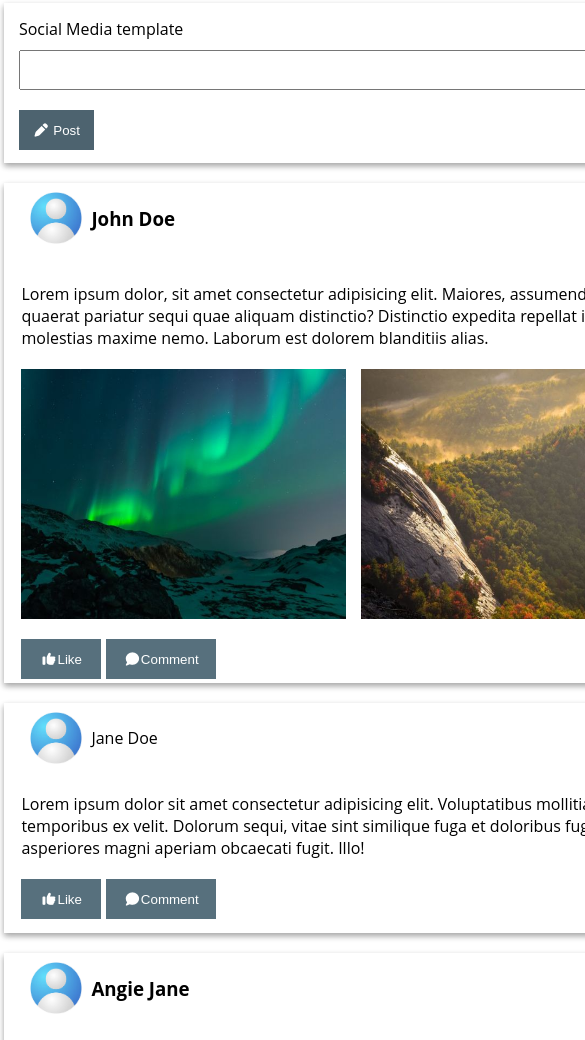
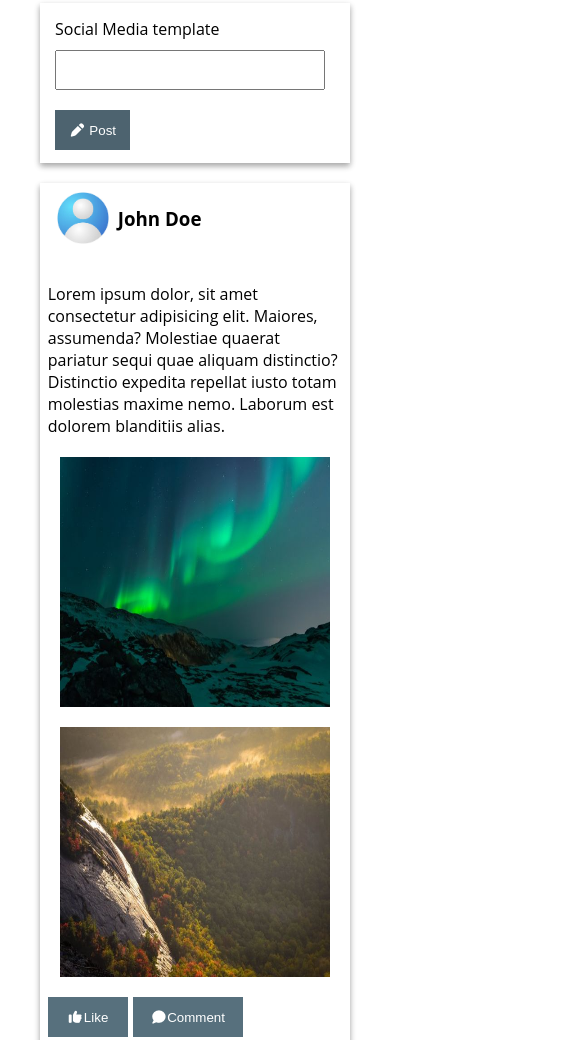
Before and after one commit to kirthick2004/New-pro-2, a plain HTML site: page index.html in a window 390 px wide. Shown: the part 916-1956 px from the top of the page, 585 px wide, since content can reach past the window. Drawn offline with Linux system fonts and the light colour scheme.

Commit message:
finish responsive

```diff
--- a/index.html
+++ b/index.html
@@ -11,7 +11,7 @@
         crossorigin="anonymous" referrerpolicy="no-referrer" />
 </head>
 
-<body class="html-body">
+<body>
 
 
 
@@ -272,7 +272,9 @@
                                 <p class="qus">
                                     Have you seen this?
                                 </p>
-                                <img src="nature (1).jpg" alt="" class="nature1">
+                              <div class="img-nature">
+                                  <img src="nature (1).jpg" alt="" class="nature1">
+                              </div>
 
 
                                 <p class="para-three">
--- a/style.css
+++ b/style.css
@@ -2,13 +2,6 @@
     margin: 0;
     padding: 0;
     box-sizing: border-box;
-}
-.html-body{
-    width: 100%;
-    margin: auto;
-    display: flex;
-    flex-direction: column;
-    align-items: center;
 }
 
 .navbar {
@@ -16,9 +9,9 @@
 }
 
 .logo {
-    width: auto;
+    width: 100%;
     height: 50px;
-    border: 0px solid;
+
     display: flex;
     justify-content: space-between;
     background-color: #4d636f;
@@ -254,6 +247,13 @@
 
 /* left over */
 
+.center{
+    display: flex;
+    flex-direction: column;
+    flex-wrap: wrap;
+
+}
+
 .all-social{
     width: 700px;
     height: 160px;
@@ -291,18 +291,24 @@
 
 
 .john{
+    display: flex;
+    flex-direction: column;
+    flex-wrap: wrap;
     width: 700px;
-    height: 500px;
+    height: auto;
        box-shadow: rgba(0, 0, 0, 0.16) 0px 3px 6px, rgba(0, 0, 0, 0.23) 0px 3px 6px;
     margin-top: 20px;
+
 }
 .all-side{
     width: 100%;
+
 }
 
 .all1{
     width: 95%;
     margin: auto;
+
 }
 .john-doe{
     display: flex;
@@ -320,20 +326,23 @@
 
 .nature{
     display: flex;
-    justify-content: space-between;
+    flex-wrap: wrap;
+    justify-content: center;
+    gap: 20px;
     margin-top: 20px;
-        flex-wrap: wrap;
+
 
 
 }
 .card{
-    width: 325px;
+    width: 300px;
     height: 250px;
 }
 
 .buttons{
     display: flex;
     margin-top: 20px;
+    margin-bottom: 20px;
     flex-wrap: wrap;
     gap: 5px;
 }
@@ -366,9 +375,10 @@
 
 .jane{
     width: 700px;
-    height: 230px;
+    height: auto;
        box-shadow: rgba(0, 0, 0, 0.16) 0px 3px 6px, rgba(0, 0, 0, 0.23) 0px 3px 6px;
     margin-top: 20px;
+
 }
 .jane-doe1{
     width: 100%;
@@ -377,6 +387,9 @@
 .jane-data{
     width: 95%;
     margin: auto;
+    display: flex;
+    flex-wrap: wrap;
+    flex-direction: column;
 }
 .jane-profile{
     display: flex;
@@ -392,6 +405,7 @@
 }
 
 .john1{
+
     width: 700px;
     height: auto;
        box-shadow: rgba(0, 0, 0, 0.16) 0px 3px 6px, rgba(0, 0, 0, 0.23) 0px 3px 6px;
@@ -404,13 +418,16 @@
 }
 
 .john-data{
+    display: flex;
+    flex-wrap: wrap;
+    flex-direction: column;
     width: 95%;
     margin: auto;
 }
 .john-profile{
     display: flex;
     align-items: center;
-        flex-wrap: wrap;
+
 
 }
 .john-img{
@@ -432,6 +449,8 @@
 
 
 /* center over  */
+
+
 
 .upcoming{
     width: 300px;
@@ -540,15 +559,221 @@ flex-direction: column;
     color: white;
     font-family: "Open Sans", sans-serif;
 }
-@media (max-width:600px) {
-    .logo{
-        width: 100%;
+
+
+@media (max-width:920px) {
+
+     .left-center-right{
+
+          justify-content: center;
     }
+     .center{
+        justify-content: center;
+    }
+}
+
+
+
+
+
+
+@media (max-width:768px) {
+    .left-center-right{
+          align-items: center;
+          justify-content: center;
+    }
+  .all-social{
+    width: 600px;
+  }
+
+  .text-size{
+    width: 550px;
+    height: 40px;
+    margin-top: 10px;
+    font-size: 18px;
+}
+    .john{
+
+    width: 600px;
+  justify-content: center;
 
 }
-@media (min-width:500px) {
-    .left-center-right{
-          align-items: center;
-    }
+.jane{
+    width: 600px;
+
 
 }
+
+.john1{
+
+    width: 600px;
+
+}
+
+.nature1{
+    width: 480px;
+}
+
+.img-nature{
+    display: flex;
+    justify-content: center;
+}
+
+
+
+}
+
+@media (max-width:620px) {
+     .all-social{
+    width: 450px;
+  }
+
+  .text-size{
+    width: 400px;
+    height: 40px;
+    margin-top: 10px;
+    font-size: 18px;
+}
+    .john{
+
+    width: 450px;
+  justify-content: center;
+
+}
+.jane{
+    width: 450px;
+
+
+}
+
+.john1{
+
+    width: 450px;
+
+}
+
+.nature1{
+    width: 380px;
+}
+
+.img-nature{
+    display: flex;
+    justify-content: center;
+}
+
+
+}
+
+@media (max-width:500px) {
+     .all-social{
+    width: 370px;
+  }
+
+  .text-size{
+    width: 320px;
+    height: 40px;
+    margin-top: 10px;
+    font-size: 12px;
+}
+    .john{
+
+    width: 370px;
+  justify-content: center;
+
+}
+.jane{
+    width: 370px;
+
+
+}
+
+.john1{
+
+    width: 370px;
+
+}
+
+.nature1{
+    width: 310px;
+}
+
+.img-nature{
+    display: flex;
+    justify-content: center;
+}
+
+.lan {
+
+    display: none;
+
+}
+
+
+}
+
+@media (max-width:400px) {
+     .all-social{
+    width: 310px;
+  }
+
+  .card{
+    width: 270px;
+    height: 250px;
+}
+
+  .text-size{
+    width: 270px;
+    height: 40px;
+    margin-top: 10px;
+    font-size: 12px;
+}
+    .john{
+
+    width: 310px;
+  justify-content: center;
+
+}
+.jane{
+    width: 310px;
+
+
+}
+
+.john1{
+
+    width: 310px;
+
+}
+
+.nature1{
+    width: 250px;
+}
+
+.img-nature{
+    display: flex;
+    justify-content: center;
+}
+
+.lan {
+
+    display: none;
+
+}
+
+
+}
+
+
+
+
+@media (min-width:920px) {
+
+     .left-center-right{
+        gap: 22px;
+
+          justify-content: center;
+    }
+     .center{
+        justify-content: center;
+    }
+}
```
